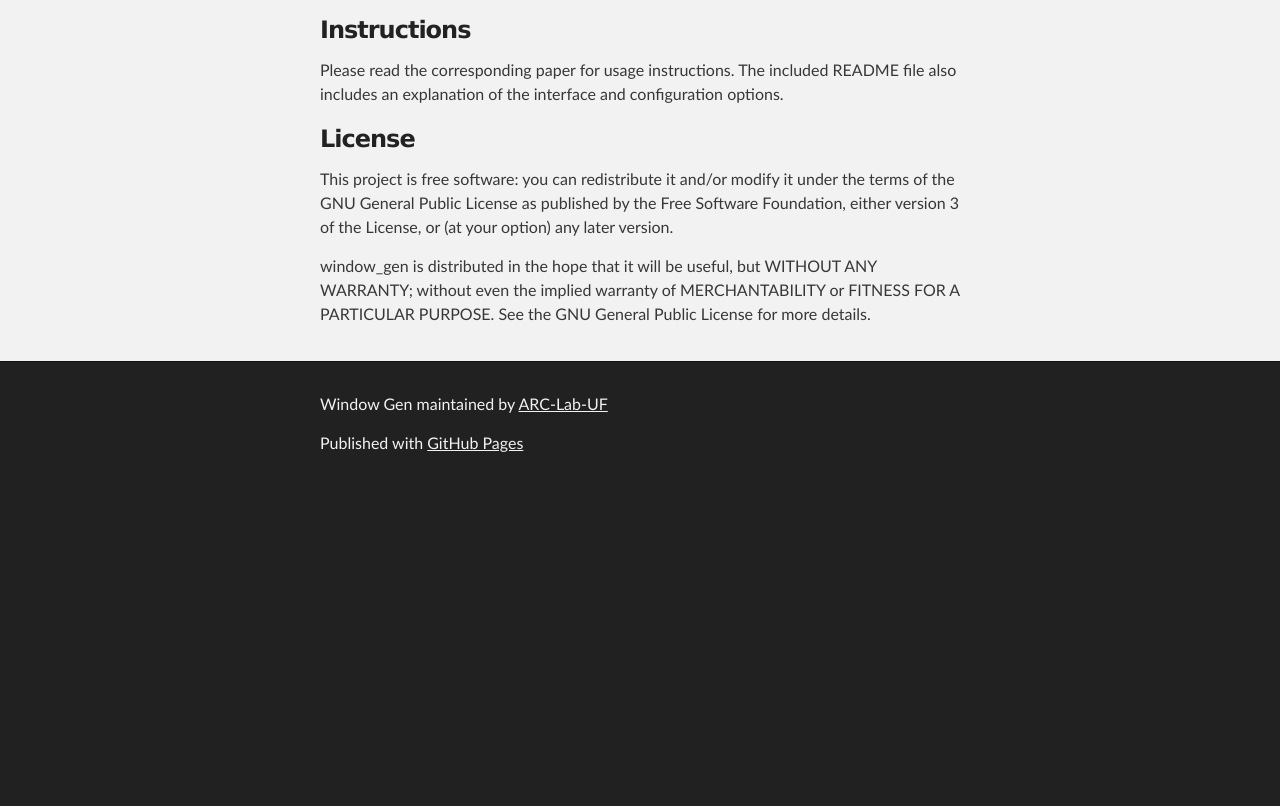
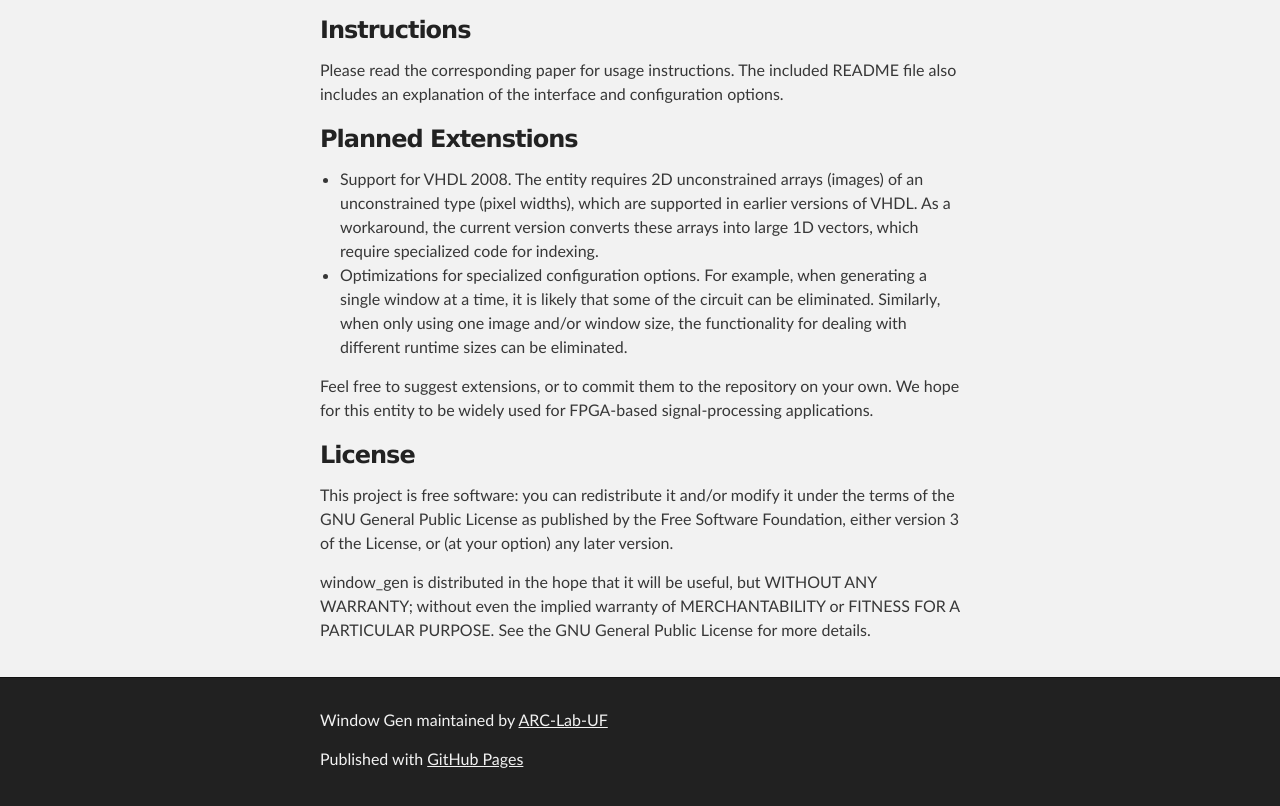
Before and after one commit to ARC-Lab-UF/window_gen, a plain HTML site: page index.html in a window 1280 px wide. Shown: the part 1123-1929 px from the top of the page. Before the commit the page ends 1613 px from the top, so only its background shows below. Drawn offline with Linux system fonts and the light colour scheme.

Commit message:
Create gh-pages branch via GitHub

```diff
--- a/index.html
+++ b/index.html
@@ -63,6 +63,16 @@ were already in some cases faster than graphics-processing units (GPUs) and micr
 <p>Please read the corresponding paper for usage instructions. The included README file also includes an explanation of the interface and configuration options.</p>
 
 <h3>
+<a id="planned-extenstions" class="anchor" href="#planned-extenstions" aria-hidden="true"><span class="octicon octicon-link"></span></a>Planned Extenstions</h3>
+
+<ul>
+<li>Support for VHDL 2008. The entity requires 2D unconstrained arrays (images) of an unconstrained type (pixel widths), which are supported in earlier versions of VHDL. As a workaround, the current version converts these arrays into large 1D vectors, which require specialized code for indexing.</li>
+<li>Optimizations for specialized configuration options. For example, when generating a single window at a time, it is likely that some of the circuit can be eliminated. Similarly, when only using one image and/or window size, the functionality for dealing with different runtime sizes can be eliminated.</li>
+</ul>
+
+<p>Feel free to suggest extensions, or to commit them to the repository on your own. We hope for this entity to be widely used for FPGA-based signal-processing applications.</p>
+
+<h3>
 <a id="license" class="anchor" href="#license" aria-hidden="true"><span class="octicon octicon-link"></span></a>License</h3>
 
 <p>This project is free software: you can redistribute it and/or modify
```
Also changed, not shown: params.json (+1 -1 lines).
